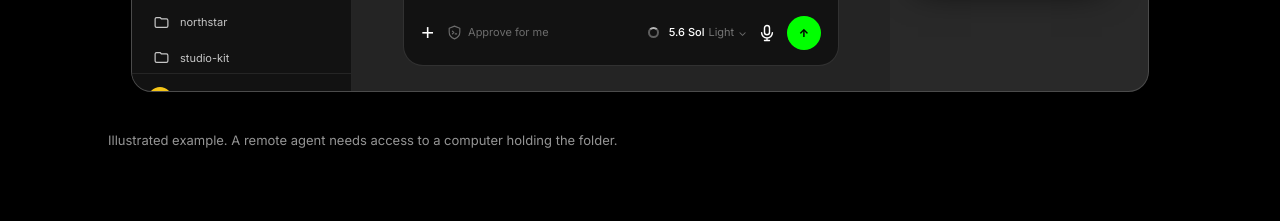
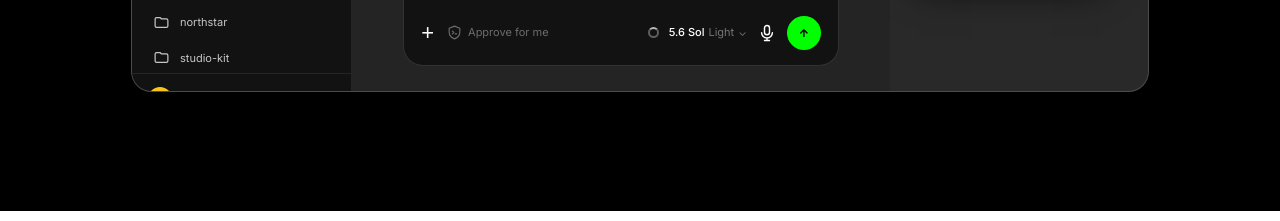
Before and after one commit to areia-ai/goodfolder, a Next.js app in the folder apps/web/: page / in a window 1280 px wide. Shown: the part 5100-5321 px from the top of the page. Built offline with nearby package versions, Linux system fonts and the light colour scheme.

Commit message:
Drop the handoff chapter's caption
The illustrated-example note sat under the Codex-to-Telegram animation. The
setup chapter and the questions both still state that Sync and Restore run on
a computer holding the folder.

```diff
--- a/apps/web/app/page.tsx
+++ b/apps/web/app/page.tsx
@@ -386,7 +386,6 @@ export default function Landing() {
               <p className="gf-lead mt-5">Sync carries your saved files and their history to another computer. You or your next agent can read what happened and continue from there.</p>
             </div>
             <div className="mt-9"><HeroAgentDemo /></div>
-            <p className="gf-faint mt-4 text-[13px]">Illustrated example. A remote agent needs access to a computer holding the folder.</p>
           </div>
         </section>
 
```
